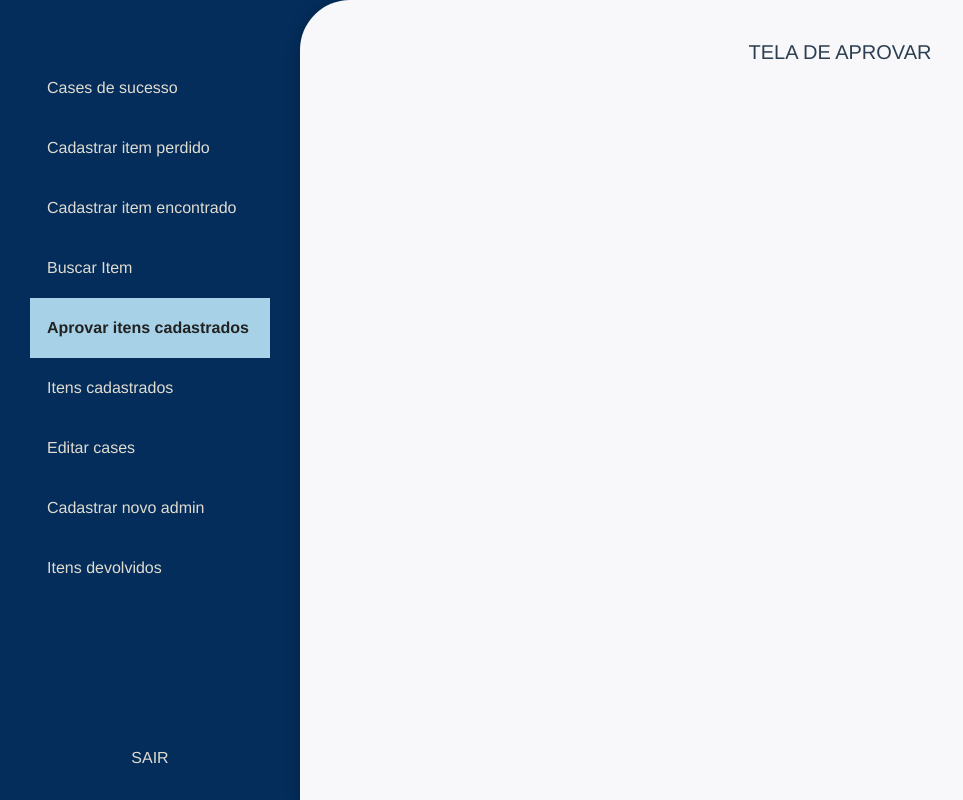
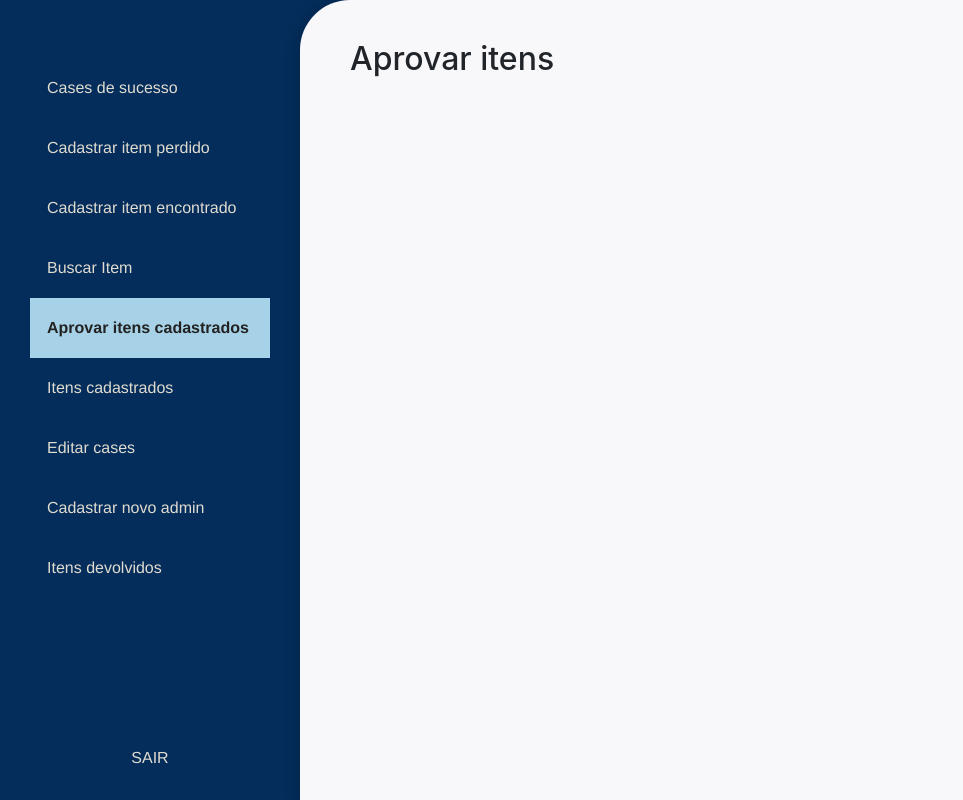
Before and after one commit to teagoodilon/APPear, a Vue app in the folder front-end/: page /dash/aprovar in a window 1280 px wide. Shown: the top 800 px of the page, without its empty margins (0-963 px from the left). Built offline with nearby package versions, Linux system fonts and the light colour scheme.

Commit message:
teste thiago

```diff
--- a/front-end/src/views/Aprovar.vue
+++ b/front-end/src/views/Aprovar.vue
@@ -1,5 +1,7 @@
 <template>
-  <h5>TELA DE APROVAR</h5>
+  <body>
+    <h2>Aprovar itens</h2>
+  </body>
 </template>
 
 <script>
```
